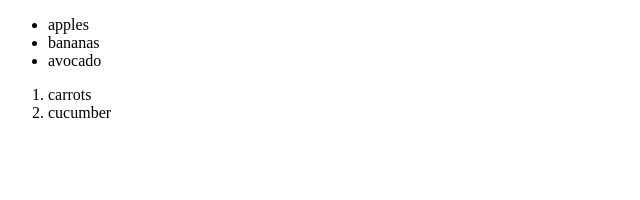
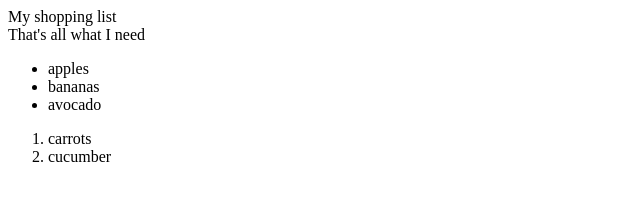
Before and after one commit to mbuchacz/html-training, a website: page index.html in a window 1280 px wide. Shown: the whole page, without its empty margins (0-640 px from the left). Drawn offline with Linux system fonts and the light colour scheme.

Commit message:
Shopping list with header

```diff
--- a/index.html
+++ b/index.html
@@ -6,6 +6,12 @@
     </head>
 
      <body>
+         <header>
+             <nav> My shopping list </nav>
+         </header>
+         <main>
+             <article> That's all what I need </article>
+         </main>
          <div>
              <ul>
                  <li>apples</li>
```
